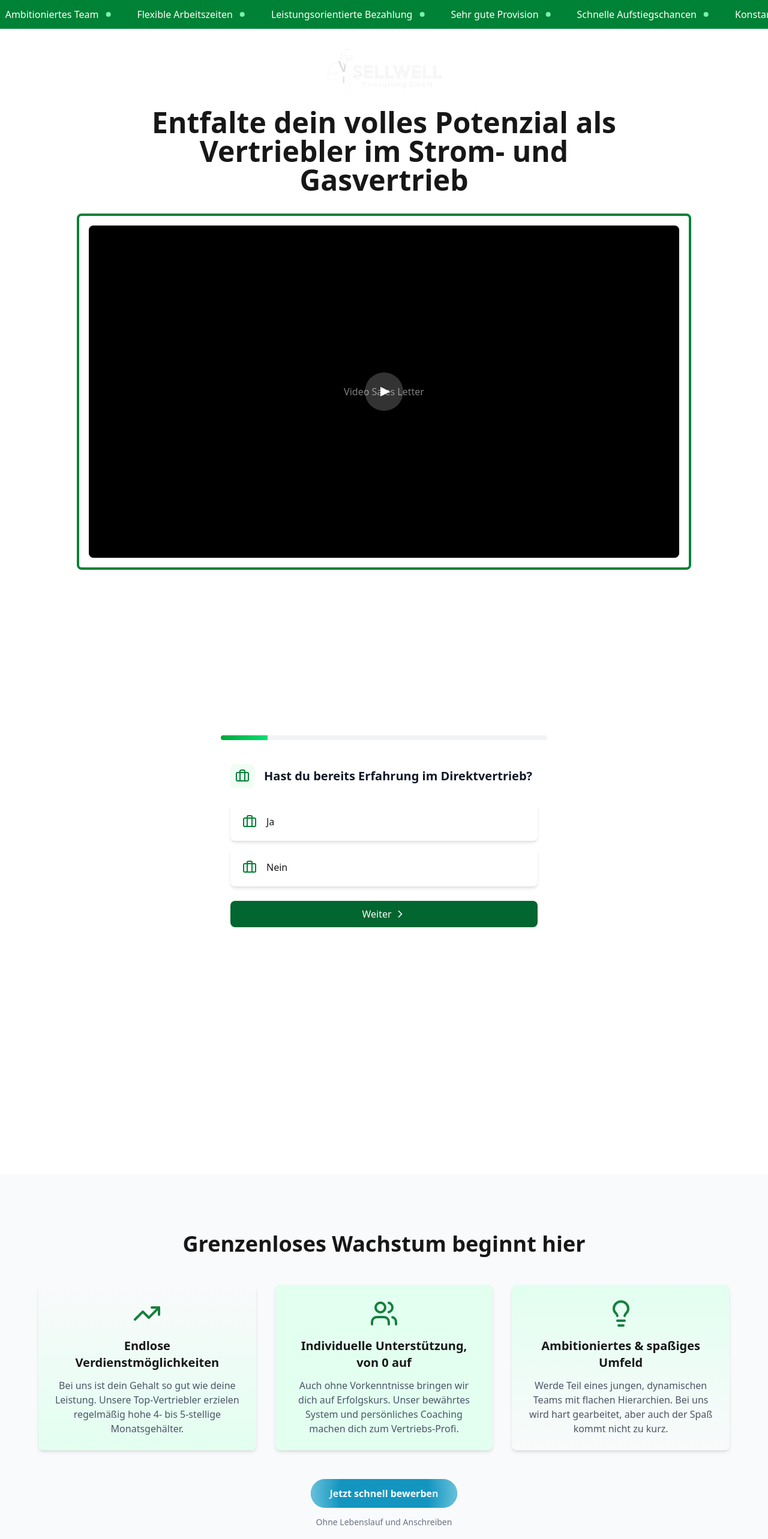
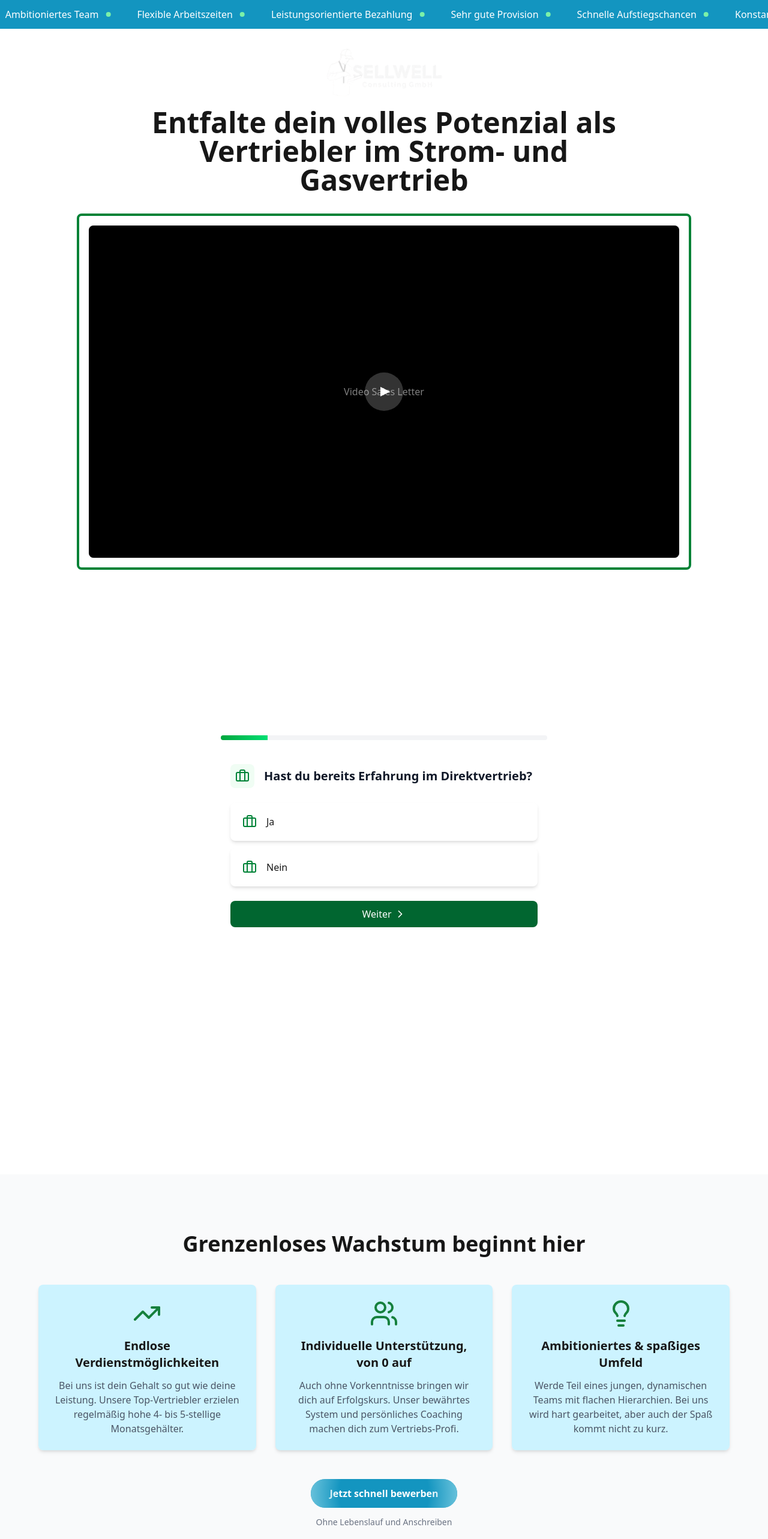
Before and after one commit to mattis-1/sellwell, a Next.js app: page /karriere in a window 1280 px wide. Shown: the top 2566 px of the page at 60% size. Built offline with nearby package versions, Linux system fonts and the light colour scheme; a web font is replaced by a local one.

Commit message:
new color

```diff
--- a/src/modules/karriere-lp/components/footer.tsx
+++ b/src/modules/karriere-lp/components/footer.tsx
@@ -5,7 +5,7 @@ export default function SellwellFooter() {
   const currentYear = new Date().getFullYear()
 
   return (
-    <footer className="bg-green-900 text-white py-12">
+    <footer className="bg-[#1395C0] text-white py-12">
       <div className="sellwell-container">
         <div className="flex flex-col md:flex-row justify-between items-center">
           <div className="mb-6 md:mb-0">
--- a/src/modules/karriere-lp/components/formular.tsx
+++ b/src/modules/karriere-lp/components/formular.tsx
@@ -322,9 +322,9 @@ const Formular = () => {
       question: 'Wie viel Erfahrung?',
       field: 'experienceLevel',
       options: [
-        { value: 'under1', label: 'Unter 1 Jahr' },
-        { value: '1to3', label: '1-3 Jahre' },
-        { value: 'over3', label: '3+ Jahre' },
+        { value: 'Unter_1_Jahr', label: 'Unter 1 Jahr' },
+        { value: '1-3_Jahre', label: '1-3 Jahre' },
+        { value: '3+_Jahre', label: '3+ Jahre' },
       ],
       icon: <Clock className="h-6 w-6 text-green-700" />,
       condition: () => formData.hasSalesExperience === true,
--- a/src/modules/karriere-lp/components/hero.tsx
+++ b/src/modules/karriere-lp/components/hero.tsx
@@ -50,7 +50,7 @@ export default function SellwellHero() {
       }`}
     >
       {/* Benefits Banner - Moved to top with full width */}
-      <div className="w-screen py-3 bg-green-700 text-white overflow-hidden">
+      <div className="w-screen py-3 bg-[#1395C0] text-white overflow-hidden">
         <div className="sellwell-marquee">
           <div className="sellwell-marquee-content">
             {allBenefits.map((benefit, index) => (
--- a/src/modules/karriere-lp/components/testimonials.tsx
+++ b/src/modules/karriere-lp/components/testimonials.tsx
@@ -73,7 +73,7 @@ export default function SellwellTestimonials() {
 
         {/* Full width green background */}
         <div className="relative w-screen -mx-[calc(50vw-50%)]">
-          <div className="bg-green-700 py-12">
+          <div className="bg-[#1395C0] py-12">
             <div
               className="max-w-4xl mx-auto px-4 relative"
               ref={sliderRef}
--- a/src/modules/karriere-lp/styles/karriere-lp-styles.css
+++ b/src/modules/karriere-lp/styles/karriere-lp-styles.css
@@ -41,7 +41,7 @@
     font-family: "Mazard Medium", system-ui, sans-serif;
   }
 
-  /* core button */
+/* core button */
 .sellwell-btn-primary {
   position: relative;            /* for pseudo‐layers */
   overflow: hidden;              /* clip the SVG and gradient */
@@ -185,7 +185,7 @@
     flex-direction: column;
     align-items: center;
     text-align: center;
-    background-color: #e2fff0;
+    background-color: #CCF3FF;
     box-shadow: 0 4px 6px -1px rgba(0, 0, 0, 0.1), 0 2px 4px -1px rgba(0, 0, 0, 0.06);
   }
 
@@ -198,8 +198,8 @@
     text-align: center;
     background: linear-gradient(
     to bottom,
-    rgba(226, 255, 240, 0) 0%,
-    rgba(226, 255, 240, 1) 100%
+    #CCF3FF 0%,
+    #CCF3FF 100%
   );
     box-shadow: 0 4px 6px -1px rgba(0, 0, 0, 0.1), 0 2px 4px -1px rgba(0, 0, 0, 0.06);
   }
@@ -213,8 +213,8 @@
     text-align: center;
     background: linear-gradient(
     to top,
-    rgba(226, 255, 240, 0) 0%,
-    rgba(226, 255, 240, 1) 100%
+    #CCF3FF 0%,
+    #CCF3FF 100%
   );
     box-shadow: 0 4px 6px -1px rgba(0, 0, 0, 0.1), 0 2px 4px -1px rgba(0, 0, 0, 0.06);
   }
```
